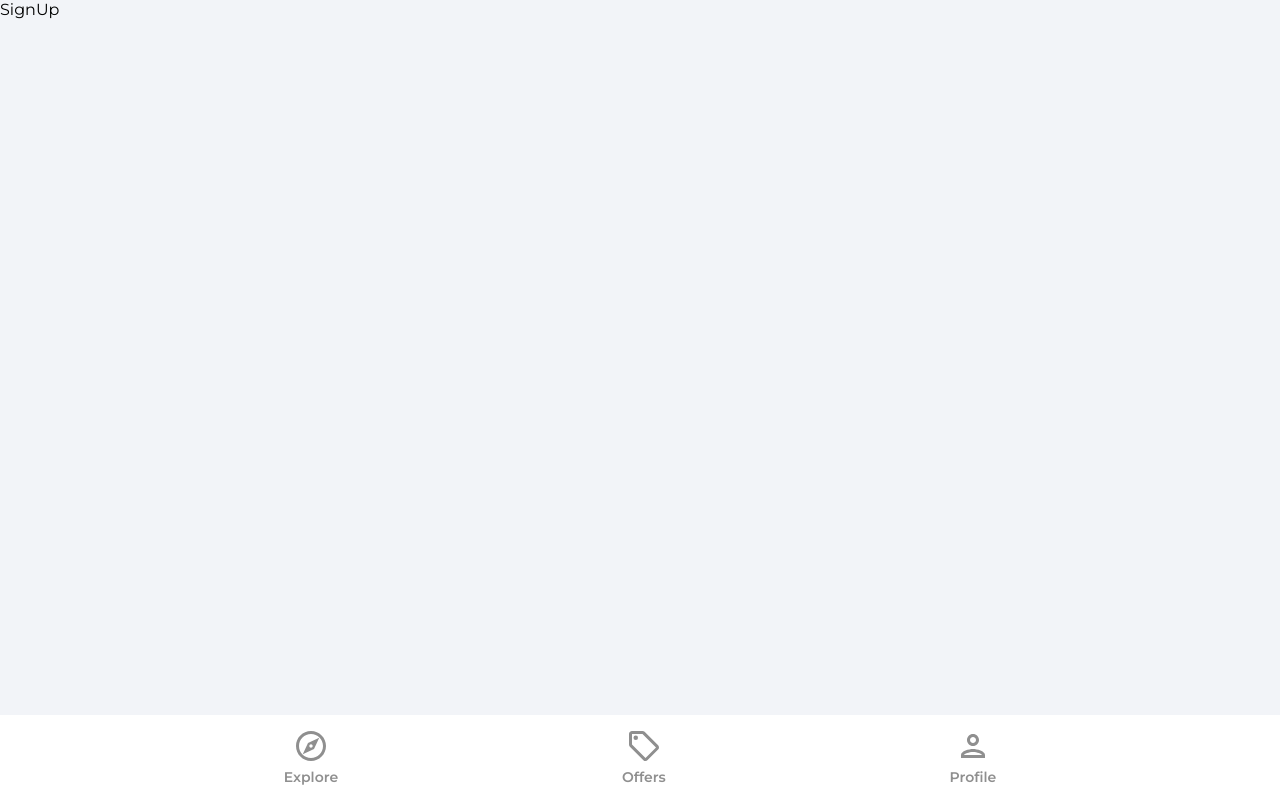
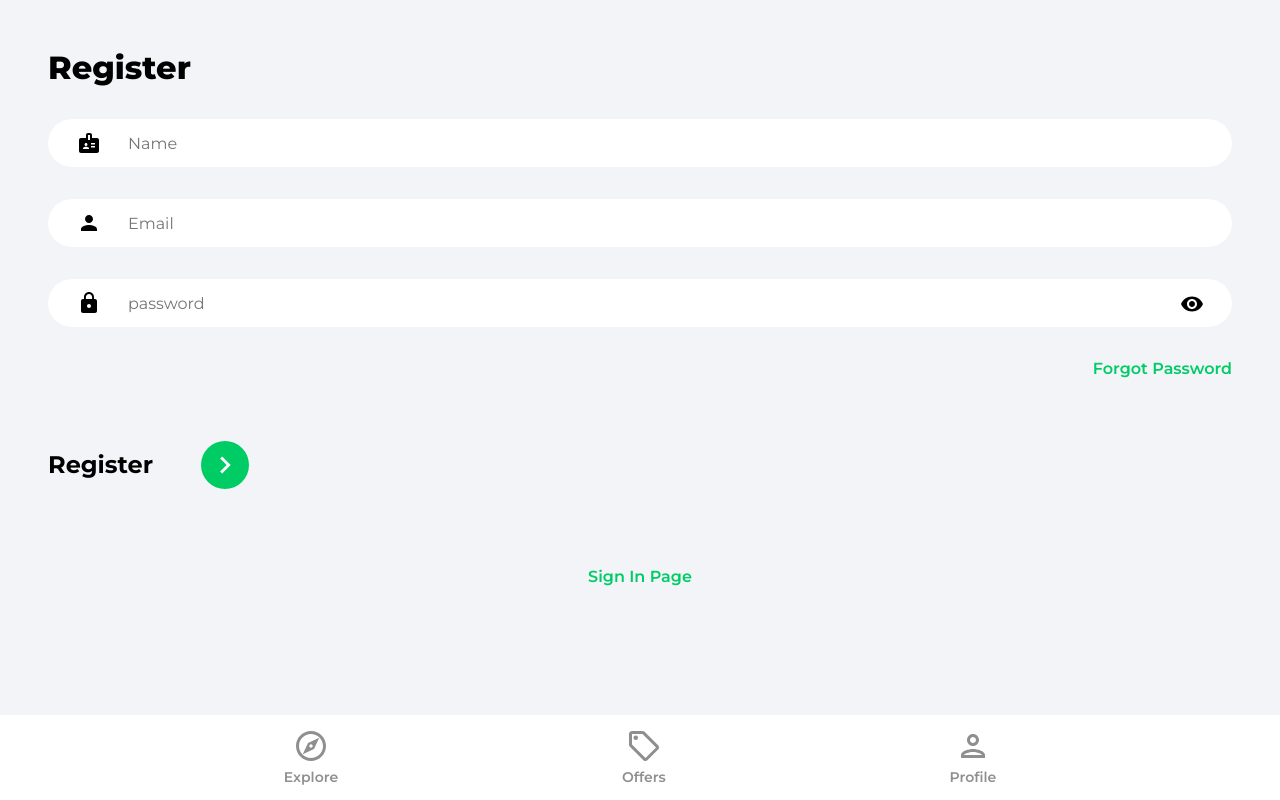
Before and after one commit to jtc27/housing-marketplace-react, a React (Create React App) app: page /sign-up in a window 1280 px wide. Built offline with nearby package versions, Linux system fonts and the light colour scheme.

Commit message:
register page ui

```diff
--- a/src/pages/SignUp.jsx
+++ b/src/pages/SignUp.jsx
@@ -1,8 +1,85 @@
-import React from 'react'
+import { useState } from "react"
+import { Link, useNavigate } from "react-router-dom"
+import {ReactComponent as ArrowRightIcon} from '../assets/svg/keyboardArrowRightIcon.svg'
+import visibilityIcon from '../assets/svg/visibilityIcon.svg'
 
 function SignUp() {
+  const [showPassword, setShowPassword] = useState(false)
+  const [formData, setFormData] = useState({
+    name: '',
+    email: '',
+    password: ''
+  })
+
+  const {name, email, password} = formData //destructured from formData state
+
+  const navigate = useNavigate()
+
+  const onChange = (e) => {
+    setFormData((prevState) => ({
+      ...prevState,
+      [e.target.id]: e.target.value
+      //e.target.id gets the "id" for either email or password
+      // email: e.target.value  OR  password: e.target.value
+    }))
+  }
+
   return (
-    <div>SignUp</div>
+    <>
+    <div className="pageContainer">
+      <header>
+        <p className="pageHeader">Register</p>
+      </header>
+
+      <main>
+
+        <form>
+         <input type="text" className="nameInput" placeholder="Name" id="name"
+          value={name} //name from formData state
+          onChange={onChange}
+          />
+
+          <input type="email" className="emailInput" placeholder="Email" id="email"
+          value={email} //email from formData state
+          onChange={onChange}
+          />
+
+          <div className="passwordInputDiv">
+          <input type={showPassword ? 'text' : 'password'} className='passwordInput'
+          placeholder="password"
+          id='password'
+          value={password} //password from formData state
+          onChange={onChange}
+          />
+
+          <img src={visibilityIcon} alt="show password" className="showPassword"
+          onClick={() => setShowPassword((prevState) => !prevState)}
+          />
+          </div>
+
+        <Link to='/forgot-password'
+        className="forgotPasswordLink">
+        Forgot Password
+        </Link>
+
+        <div className="signUpBar">
+          <p className="signUpText">Register</p>
+          <button className="signUpButton">
+            <ArrowRightIcon fill='#ffffff'
+            width='34px' height='34px' />
+          </button>
+        </div>
+        </form>
+
+        {/* google OAuth */}
+        <Link to='/sign-in'
+        className="registerLink">
+        Sign In Page
+        </Link>
+
+      </main>
+    </div>
+    </>
   )
 }
 
```
